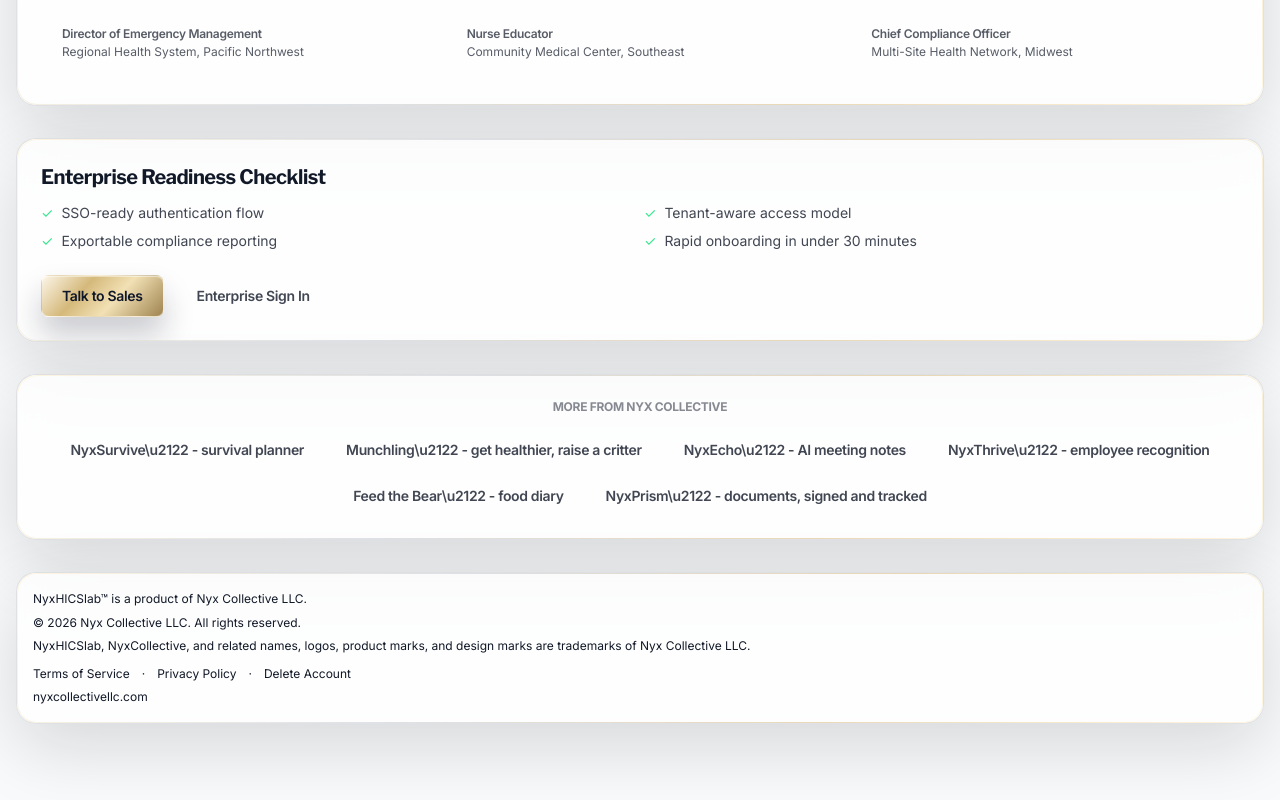
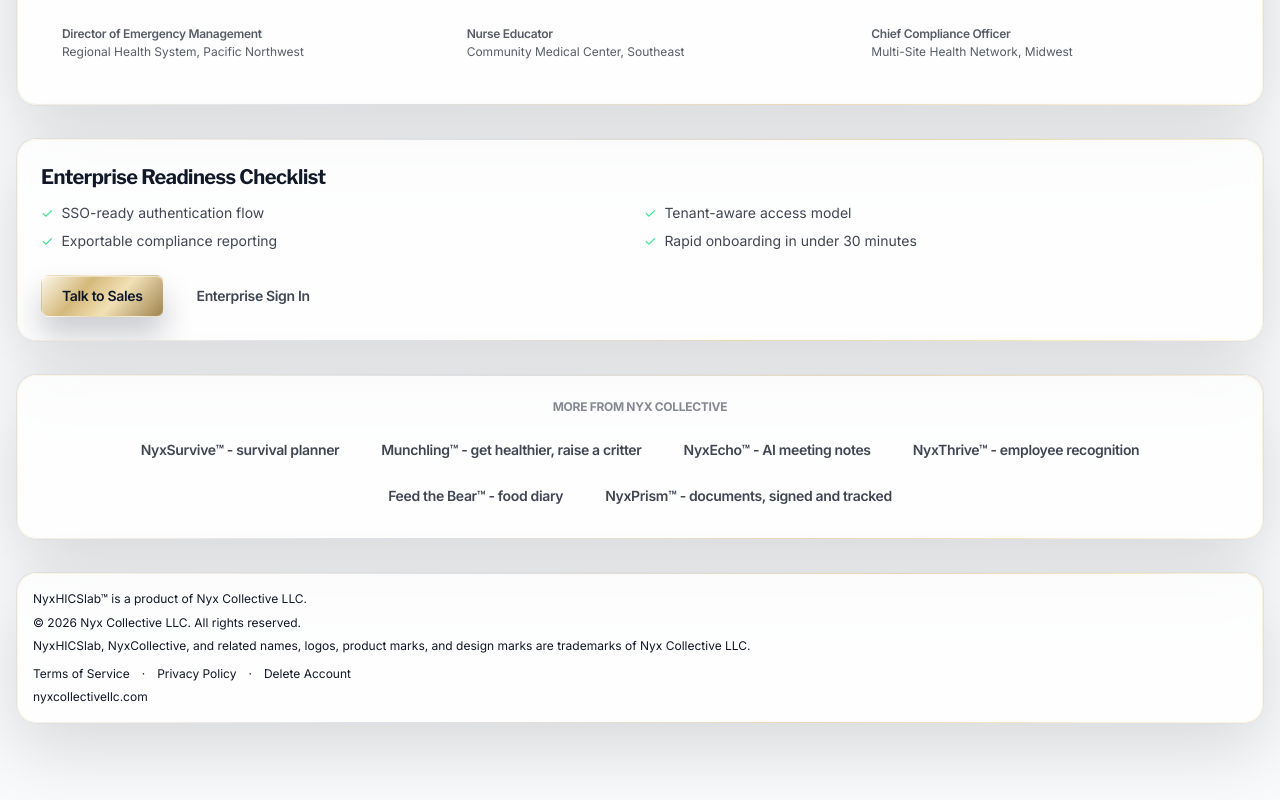
Before and after one commit to cmc-creator/HICS, a React (Vite) app in the folder hics-app/: page / in a window 1280 px wide. Shown: the part 1575-2375 px from the top of the page. Built offline with nearby package versions, Linux system fonts and the light colour scheme.

Commit message:
Fix trademark characters in the cross-promotion strip

```diff
--- a/hics-app/src/pages/LandingPage.tsx
+++ b/hics-app/src/pages/LandingPage.tsx
@@ -230,12 +230,12 @@ export default function LandingPage({ theme, onToggleTheme }: LandingPageProps)
         <section className="nyx-panel p-6 text-center">
           <p className="text-xs tracking-[0.2em] opacity-50 font-bold mb-4">MORE FROM NYX COLLECTIVE</p>
           <div className="flex flex-wrap justify-center gap-2">
-            <a href="https://www.nyxsurvive.com" target="_blank" rel="noreferrer" className="border border-white/20 opacity-80 hover:opacity-100 px-4 py-2 rounded-full text-sm font-semibold transition-opacity">NyxSurvive\u2122 - survival planner</a>
-            <a href="https://nyxmunchling.com" target="_blank" rel="noreferrer" className="border border-white/20 opacity-80 hover:opacity-100 px-4 py-2 rounded-full text-sm font-semibold transition-opacity">Munchling\u2122 - get healthier, raise a critter</a>
-            <a href="https://nyxecho.com" target="_blank" rel="noreferrer" className="border border-white/20 opacity-80 hover:opacity-100 px-4 py-2 rounded-full text-sm font-semibold transition-opacity">NyxEcho\u2122 - AI meeting notes</a>
-            <a href="https://nyxthrive.com" target="_blank" rel="noreferrer" className="border border-white/20 opacity-80 hover:opacity-100 px-4 py-2 rounded-full text-sm font-semibold transition-opacity">NyxThrive\u2122 - employee recognition</a>
-            <a href="https://feed-the-bear.com" target="_blank" rel="noreferrer" className="border border-white/20 opacity-80 hover:opacity-100 px-4 py-2 rounded-full text-sm font-semibold transition-opacity">Feed the Bear\u2122 - food diary</a>
-            <a href="https://nyxprism.com" target="_blank" rel="noreferrer" className="border border-white/20 opacity-80 hover:opacity-100 px-4 py-2 rounded-full text-sm font-semibold transition-opacity">NyxPrism\u2122 - documents, signed and tracked</a>
+            <a href="https://www.nyxsurvive.com" target="_blank" rel="noreferrer" className="border border-white/20 opacity-80 hover:opacity-100 px-4 py-2 rounded-full text-sm font-semibold transition-opacity">NyxSurvive™ - survival planner</a>
+            <a href="https://nyxmunchling.com" target="_blank" rel="noreferrer" className="border border-white/20 opacity-80 hover:opacity-100 px-4 py-2 rounded-full text-sm font-semibold transition-opacity">Munchling™ - get healthier, raise a critter</a>
+            <a href="https://nyxecho.com" target="_blank" rel="noreferrer" className="border border-white/20 opacity-80 hover:opacity-100 px-4 py-2 rounded-full text-sm font-semibold transition-opacity">NyxEcho™ - AI meeting notes</a>
+            <a href="https://nyxthrive.com" target="_blank" rel="noreferrer" className="border border-white/20 opacity-80 hover:opacity-100 px-4 py-2 rounded-full text-sm font-semibold transition-opacity">NyxThrive™ - employee recognition</a>
+            <a href="https://feed-the-bear.com" target="_blank" rel="noreferrer" className="border border-white/20 opacity-80 hover:opacity-100 px-4 py-2 rounded-full text-sm font-semibold transition-opacity">Feed the Bear™ - food diary</a>
+            <a href="https://nyxprism.com" target="_blank" rel="noreferrer" className="border border-white/20 opacity-80 hover:opacity-100 px-4 py-2 rounded-full text-sm font-semibold transition-opacity">NyxPrism™ - documents, signed and tracked</a>
           </div>
         </section>
 
```
